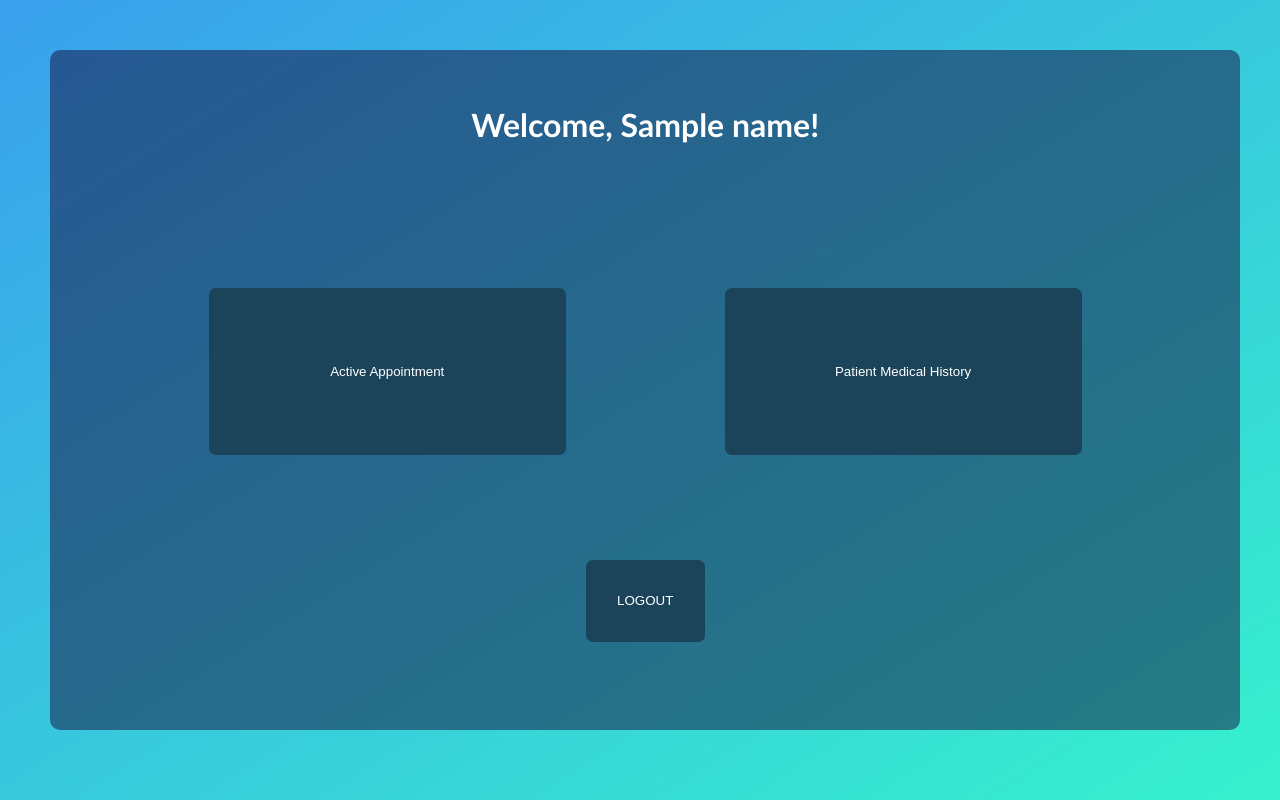
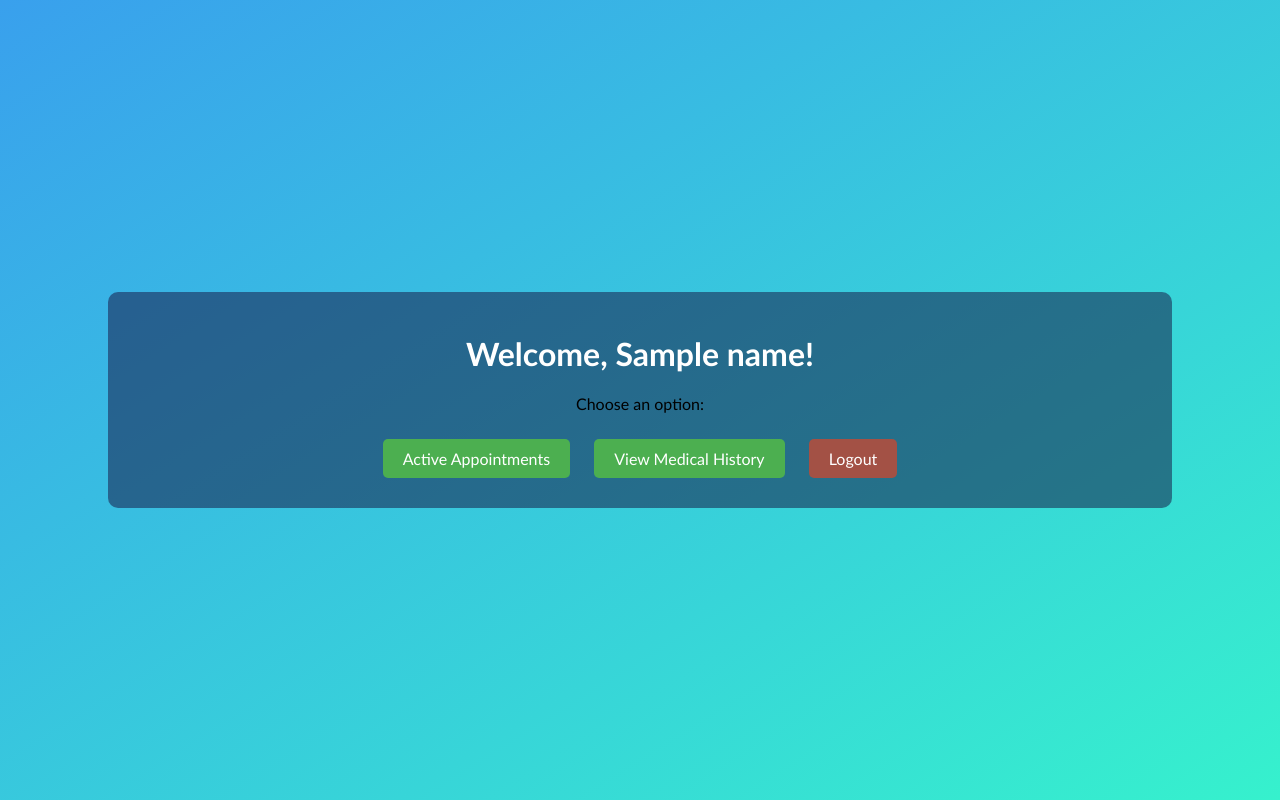
Before and after one commit to maitreyikar/HospitalAdministrationSystem, a Flask app: template templates/home_doc.html in a window 1280 px wide. Run offline with Flask 3, Linux system fonts and the light colour scheme; the template is opened without the code that fills it: most values are stand-ins (such as "Sample title", 1, 10 or a date in 2020).

Commit message:
Added Doctor Appointments and Medical History

```diff
--- a/main.py
+++ b/main.py
@@ -1,46 +1,31 @@
 from flask import *
-#from flaskext.mysql import MySQL
+import mysql.connector
 import re
+
 app = Flask(__name__)
 app.secret_key = 'sjhuefbyuUGgyt3874'
-import mysql.connector
-
 mysql_config = {
-   'host': 'localhost',
-   'user': 'root',
-   'password': 'maitreyi@1304',
-   'database': 'dbmsproject'
+    'host': 'localhost',
+    'user': 'root',
+    'password': 'MacbookAirm1',
+    'database': 'dbmsproject'
 }
-
-# app.config['MYSQL_DATABASE_HOST'] = 'localhost'
-# app.config['MYSQL_DATABASE_USER'] = 'root'
-# app.config['MYSQL_DATABASE_PASSWORD'] = 'maitreyi@1304'
-# app.config['MYSQL_DATABASE_DB'] = 'dbmsproject'
-
-# mysql = MySQL()
-# mysql.init_app(app)
 
 @app.route('/login/<user_type>')
 def login(user_type):
     msg = ""
-    # print(request.args.get("username"),request.args.get("password"))
-    print(user_type)
-
-    if (request.args.get("username")):
+    if request.args.get("username"):
         username = request.args.get("username")
         password = request.args.get("password")
+        conn = mysql.connector.connect(**mysql_config)
+        cursor = conn.cursor()
 
-        # cursor = mysql.get_db().cursor()
-        # cursor.execute(f'select * from {user_type} where {user_type[0]}_id = "{username}" and password = "{password}";')
-        # account = cursor.fetchone()
-        # cursor.close()
+        query = f'select * from {user_type} where {user_type[0]}_id = %s and password = %s'
+        cursor.execute(query, (username, password))
 
-        connection = mysql.connector.connect(**mysql_config)
-        cursor = connection.cursor()
-        cursor.execute(f'select * from {user_type} where {user_type[0]}_id = "{username}" and password = "{password}";')
         account = cursor.fetchone()
         cursor.close()
-        connection.close()
+        conn.close()
 
         if account:
             session['loggedin'] = True
@@ -50,13 +35,70 @@ def login(user_type):
         else:
             msg = 'Incorrect username or password.'
 
-    return render_template(f"log_{user_type[:3]}.html", msg = msg)
-
+    return render_template(f"log_{user_type[:3]}.html", msg=msg)
 
 @app.route("/home/<user_type>/<user_name>")
-def home_pat(user_type, user_name):
+def home(user_type, user_name):
     if "loggedin" in session:
-        return render_template(f"home_{user_type[:3]}.html", name = user_name)
+        return render_template(f"home_{user_type[:3]}.html", type1=user_type,name=user_name)
+    else:
+        return redirect(f"/login/{user_type}")
+
+@app.route("/home/<user_type>/<user_name>/activeAppointments")
+def doc_appt(user_type, user_name):
+    if "loggedin" in session:
+        conn = mysql.connector.connect(**mysql_config)
+        cursor = conn.cursor()
+        if user_type == "doctor":
+            doctor_id = session['id']
+            if doctor_id:
+                query = "SELECT A_ID,date,scheduled_appointments.P_ID,name,age,start_time FROM patient,scheduled_appointments WHERE scheduled_appointments.P_ID=patient.p_id and scheduled_appointments.status = 'Scheduled' AND scheduled_appointments.D_ID = %s"
+                cursor.execute(query, (doctor_id,))
+                appointments = cursor.fetchall()
+                aid = appointments[0]
+                conn.close()
+                return render_template("doctor_appointments.html", aid=aid,user_type=user_type,user_name=user_name, appointments=appointments)
+            else:
+                return "Invalid doctor ID"
+        else:
+            return "Invalid user type"
+    else:
+        return redirect(f"/login/{user_type}")
+@app.route("/home/<user_type>/<user_name>/activeAppointments/Prescription/<aid>")
+def doc_appt(user_type, user_name):
+    if "loggedin" in session:
+        conn = mysql.connector.connect(**mysql_config)
+        cursor = conn.cursor()
+        if user_type == "doctor":
+            doctor_id = session['id']
+            if doctor_id:
+                query = "SELECT A_ID,date,scheduled_appointments.P_ID,name,age,start_time FROM patient,scheduled_appointments WHERE scheduled_appointments.P_ID=patient.p_id and scheduled_appointments.status = 'Scheduled' AND scheduled_appointments.D_ID = %s"
+                cursor.execute(query, (doctor_id,))
+                appointments = cursor.fetchall()
+                aid = appointments[0]
+                conn.close()
+                return render_template("doctor_appointments.html", user_type=user_type,user_name=user_name, appointments=appointments)
+            else:
+                return "Invalid doctor ID"
+        else:
+            return "Invalid user type"
+    else:
+        return redirect(f"/login/{user_type}")
+@app.route("/home/<user_type>/<user_name>/patientMedicalHistory")
+def med_hist(user_type, user_name):
+    if "loggedin" in session:
+        if request.args.get("ptid"):
+            ptid = request.args.get("ptid")
+            conn = mysql.connector.connect(**mysql_config)
+            cursor = conn.cursor()
+            query = "SELECT name, date, health_condition, treatment, type FROM patient, medical_history WHERE medical_history.P_ID = %s and patient.p_id = %s"
+            cursor.execute(query, (ptid, ptid))
+            history = cursor.fetchall()
+            conn.close()
+            if history:
+                return render_template("med_history.html", user_type=user_type,user_name=user_name, history=history)
+        return render_template("med_history.html", user_type=user_type,user_name=user_name, history=[])
+
     else:
         return redirect(f"/login/{user_type}")
 
@@ -69,10 +111,5 @@ def logout(user_type):
     return redirect(f'/login/patient')
 
 if __name__ == "__main__":
-    app.run(host="localhost", port=int("5000"), debug = True)
+    app.run( debug=True)
     print("Server up and running at port 5000")
-
-
-
-#fix alignment of error message in home_doc
-#add buttons to go to other login portals.
--- a/templates/home_doc.html
+++ b/templates/home_doc.html
@@ -1,79 +1,61 @@
+<!DOCTYPE html>
 <html>
 <head>
     <title>Login</title>
     <style>
-            html{
+        html {
             background: linear-gradient(to bottom right, #39a0ed 0%, #36f1cd 100%);
             font-size: 2ch;
-                font-family:'Trebuchet MS', 'Lucida Sans Unicode', 'Lucida Grande', 'Lucida Sans', Arial, sans-serif
+            font-family: 'Trebuchet MS', 'Lucida Sans Unicode', 'Lucida Grande', 'Lucida Sans', Arial, sans-serif;
         }
-            body{
+
+        body {
             margin: 0px;
+            display: flex;
+            justify-content: center;
+            align-items: center;
+            height: 100vh;
         }
-            #content{
+
+        #content {
             background: rgba(21, 14, 60, 0.5);
-                margin: 50px;
-                height: 85%;
-                width: 93%;
+            width: 80%;
+            text-align: center;
+            padding: 20px;
             border-radius: 10px;
-                display: flex;
-                flex-direction: column;
-                justify-content: space-evenly;
         }
-            #options{
-                height: 35%;
-                width: 100%;
-                display: flex;
-                flex-direction: row;
-                justify-content: space-evenly;
+
+        .button {
+            display: inline-block;
+            padding: 10px 20px;
+            background-color: #4CAF50;
+            color: white;
+            border: none;
+            border-radius: 5px;
+            cursor: pointer;
+            margin: 10px;
+            text-decoration: none;
+            transition: background-color 0.3s;
         }
-            #logout{
-                height: 20%;
-                width: 100%;
+
+        .button:hover {
+            background-color: #45a357;
         }
-            #options > form{
-                width: 30%;
-                height: 70%;
-            }
-            #logout > center > form{
-                width: 10%;
-                height: 60%;
-            }
-            #btn{
-                background-color: #1b435a;
-                width: 100%;
-                height: 100%;
-                border-radius: 7px;
-                border: 0px;
-                white-space: normal;
+
+        h1 {
             color: white;
-            }
-            h1{
-                color: white;
-            }
-            #welc{
-                height: 25%;
         }
     </style>
 </head>
 <body>
-        <div id = "content">
-            <div id="welc"><center><h1>Welcome, {{name}}!</h1></center></div>
-            <div id = "options">
-                <form action = "/activeAppointments" method = "GET">
-                    <input id = "btn" type = "submit" value = "Active Appointment"/>
-                </form>
-                <form action = "/patientMedicalHistory" method = "GET">
-                    <input id = "btn" type = "submit" value = "Patient Medical History"/>
-                </form>
-            </div>
-            <div id = "logout">
+    <div id="content">
         <center>
-                    <form action = "/logout/doctor">
-                        <input id = "btn" type = "submit" value = "LOGOUT"/>
-                    </form>
+            <h1>Welcome, {{ name }}!</h1>
+            <p>Choose an option:</p>
+            <a href="/home/{{ type1 }}/{{ name }}/activeAppointments" class="button">Active Appointments</a>
+            <a href="/home/{{type1}}/{{name}}/patientMedicalHistory" class="button">View Medical History</a>
+            <a href="/logout/doctor" class="button" style="background-color: #a35145;">Logout</a>
         </center>
-            </div>
     </div>
 </body>
 </html>
```
Also changed, not shown: templates/doctor_appointments.html (added, +94 -0 lines), templates/med_history.html (added, +94 -0 lines), templates/prescription.html (added). Lines whose indentation alone changed are shown as unchanged.
